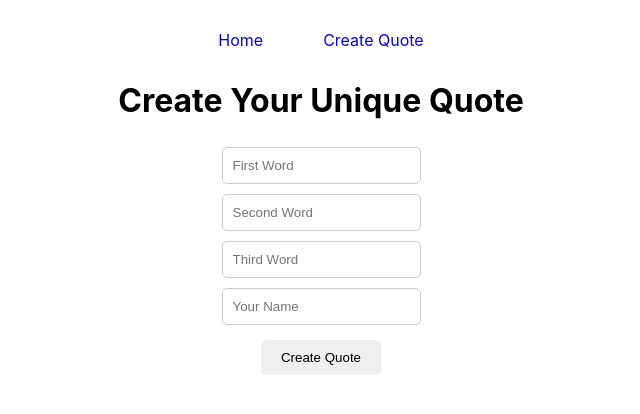
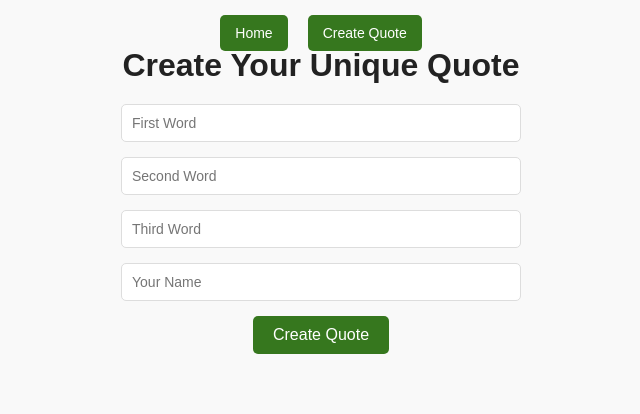
Before and after one commit to Allynesta/captions, a React (Create React App) app: page /create-quote in a window 1280 px wide. Shown: the top 414 px of the page, without its empty margins (319-959 px from the left). Built offline with nearby package versions, Linux system fonts and the light colour scheme.

Commit message:
modification of css for web apps

```diff
--- a/src/App.css
+++ b/src/App.css
@@ -1,126 +1,178 @@
 /* src/App.css */
 
+:root {
+  --primary-color: #36771e; /* Primary theme color */
+  --secondary-color: #282c34; /* Secondary color for header */
+  --text-color-light: #ffffff;
+  --text-color-dark: #333333;
+  --background-light: #f9f9f9;
+  --background-highlight: #e0f7fa;
+  --button-hover: #f0f0f0;
+}
+
 .App {
+  font-family: 'Arial', sans-serif;
   text-align: center;
-  margin: 20px;
+  margin: 0;
+  padding: 20px;
+  color: var(--text-color-dark);
+  background-color: var(--background-light);
+  min-height: 100vh;
 }
 
 .App-header {
-  background-color: #282c34;
+  background-color: var(--secondary-color);
+  color: var(--text-color-light);
   padding: 20px;
-  color: white;
+  border-radius: 10px;
+  box-shadow: 0 4px 8px rgba(0, 0, 0, 0.2);
+  margin-bottom: 20px;
 }
 
 nav ul {
-  list-style-type: none;
+  list-style: none;
   padding: 0;
+  margin: 0;
+  display: flex;
+  justify-content: center;
+  gap: 20px;
 }
 
-nav ul li {
-  display: inline;
-  margin: 0 10px;
+nav ul li a {
+  text-decoration: none;
+  padding: 10px 15px;
+  color: var(--text-color-light);
+  background-color: var(--primary-color);
+  border-radius: 5px;
+  font-size: 14px;
+  transition: background-color 0.3s ease;
+}
+
+nav ul li a:hover {
+  background-color: var(--button-hover);
+  color: var(--text-color-dark);
 }
 
 .quote-card {
   margin: 20px auto;
   padding: 20px;
-  border: 1px solid #ccc;
+  border: 1px solid #ddd;
   border-radius: 10px;
-  background: #f9f9f9;
-  width: 300px; /* Adjust width as needed */
+  background-color: var(--background-light);
+  width: 90%;
+  max-width: 400px;
   box-shadow: 0 4px 8px rgba(0, 0, 0, 0.1);
+  transition: transform 0.3s ease, box-shadow 0.3s ease;
+}
+
+.quote-card:hover {
+  transform: translateY(-5px);
+  box-shadow: 0 6px 12px rgba(0, 0, 0, 0.2);
 }
 
 .quote-content {
-  margin-bottom: 20px;
+  font-size: 18px;
+  font-weight: 500;
+  margin-bottom: 15px;
+  line-height: 1.5;
+  color: var(--text-color-dark);
+}
+
+.quote-author {
+  font-size: 14px;
+  color: #555;
 }
 
 .quote-actions {
   display: flex;
   justify-content: center;
+  gap: 10px;
 }
 
 .quote-actions button {
-  margin: 5px;
-  padding: 10px 20px;
+  padding: 10px 15px;
   border: none;
   border-radius: 5px;
+  background-color: var(--primary-color);
+  color: var(--text-color-light);
+  font-size: 14px;
   cursor: pointer;
-  font-size: 16px;
+  transition: background-color 0.3s ease;
 }
 
 .quote-actions button:hover {
-  background-color: #ddd; /* Hover color for quote actions buttons */
+  background-color: var(--button-hover);
+  color: var(--text-color-dark);
 }
 
 .generate-button {
-  margin: 20px 0;
-  padding: 10px 20px;
+  padding: 12px 20px;
   border: none;
   border-radius: 5px;
+  background-color: var(--primary-color);
+  color: var(--text-color-light);
+  font-size: 16px;
   cursor: pointer;
-  font-size: 16px;
   box-shadow: 0 4px 8px rgba(0, 0, 0, 0.1);
+  transition: background-color 0.3s ease, box-shadow 0.3s ease;
 }
 
 .generate-button:hover {
-  background-color: #ddd; /* Hover color for generate button */
+  background-color: var(--button-hover);
+  color: var(--text-color-dark);
+  box-shadow: 0 6px 12px rgba(0, 0, 0, 0.15);
 }
 
 .quote-creator form {
   display: flex;
   flex-direction: column;
   align-items: center;
+  gap: 15px;
+  margin: 20px auto;
+  width: 90%;
+  max-width: 400px;
 }
 
 .quote-creator input {
-  margin: 5px;
+  width: 100%;
   padding: 10px;
-  border: 1px solid #ccc;
+  border: 1px solid #ddd;
   border-radius: 5px;
+  font-size: 14px;
 }
 
 .quote-creator button {
-  margin: 10px;
   padding: 10px 20px;
   border: none;
   border-radius: 5px;
+  background-color: var(--primary-color);
+  color: var(--text-color-light);
+  font-size: 16px;
   cursor: pointer;
+  transition: background-color 0.3s ease;
 }
 
-button:hover {
-  background-color: #ddd;
+.quote-creator button:hover {
+  background-color: var(--button-hover);
+  color: var(--text-color-dark);
 }
 
 .generated-quote {
-  margin: 20px;
+  margin: 20px auto;
   padding: 20px;
-  border: 1px solid #ccc;
+  border: 1px solid #ddd;
   border-radius: 10px;
-  background: #e0f7fa;
+  background-color: var(--background-highlight);
+  font-size: 16px;
+  font-weight: 500;
+  line-height: 1.5;
+  color: var(--text-color-dark);
+  width: 90%;
+  max-width: 400px;
 }
 
 
-/* Navigation styles */
-nav {
-  padding: 10px 0; /* Add padding to the top and bottom */
+.homepagebreak {
+  margin: 20px;
+  padding: 20px;
 }
-
-nav ul {
-  list-style-type: none; /* Remove bullet points */
-  padding: 0; /* Remove default padding */
-  margin: 0; /* Remove default margin */
-}
-
-nav ul li {
-  display: inline; /* Display list items horizontally */
-}
-
-nav ul li a {
-  text-decoration: none; /* Remove underline from links */
-  padding: 10px 20px; /* Add padding to each link */
-}
-
-nav ul li a:hover {
-  background-color: #909090ec; /* Background color on hover */
-}
--- a/src/index.css
+++ b/src/index.css
@@ -1,13 +1,77 @@
+/* src/index.css */
+
 body {
   margin: 0;
+  padding: 0;
   font-family: -apple-system, BlinkMacSystemFont, 'Segoe UI', 'Roboto', 'Oxygen',
-    'Ubuntu', 'Cantarell', 'Fira Sans', 'Droid Sans', 'Helvetica Neue',
-    sans-serif;
+    'Ubuntu', 'Cantarell', 'Fira Sans', 'Droid Sans', 'Helvetica Neue', sans-serif;
   -webkit-font-smoothing: antialiased;
   -moz-osx-font-smoothing: grayscale;
+  color: #333;
+  background-color: #f4f4f4; /* Subtle light background for the app */
+  line-height: 1.6;
 }
 
 code {
-  font-family: source-code-pro, Menlo, Monaco, Consolas, 'Courier New',
-    monospace;
+  font-family: source-code-pro, Menlo, Monaco, Consolas, 'Courier New', monospace;
+  background-color: #f5f5f5; /* Subtle background for code blocks */
+  color: #d6336c; /* Slightly vibrant color for code */
+  padding: 2px 4px;
+  border-radius: 4px;
 }
+
+a {
+  color: #4caf50; /* Matches primary theme color */
+  text-decoration: none;
+  transition: color 0.3s ease;
+}
+
+a:hover {
+  color: #3e8e41; /* Darker shade for hover */
+}
+
+h1, h2, h3, h4, h5, h6 {
+  margin: 0;
+  font-weight: 600;
+  line-height: 1.2;
+  color: #222; /* Slightly darker shade for headings */
+}
+
+p {
+  margin: 0 0 1em;
+}
+
+ul {
+  margin: 0;
+  padding: 0;
+  list-style: none;
+}
+
+button {
+  font-family: inherit;
+  cursor: pointer;
+  background: none;
+  border: none;
+  padding: 0;
+  color: inherit;
+}
+
+input, textarea {
+  font-family: inherit;
+  color: inherit;
+  border: 1px solid #ddd;
+  border-radius: 4px;
+  padding: 10px;
+  box-sizing: border-box;
+  transition: border-color 0.3s ease;
+}
+
+input:focus, textarea:focus {
+  outline: none;
+  border-color: #4caf50; /* Primary theme color for focus */
+}
+
+::selection {
+  background: #4caf50; /* Highlight color */
+  color: #fff;
+}
--- a/src/pages/HomePage.js
+++ b/src/pages/HomePage.js
@@ -5,7 +5,7 @@ import QuoteGenerator from '../components/QuoteGenerator';
 
 const HomePage = () => {
     return (
-        <div>
+        <div className='homepagebreak'>
             <h1>Random Quote Generator</h1>
             <QuoteGenerator />
         </div>
```
